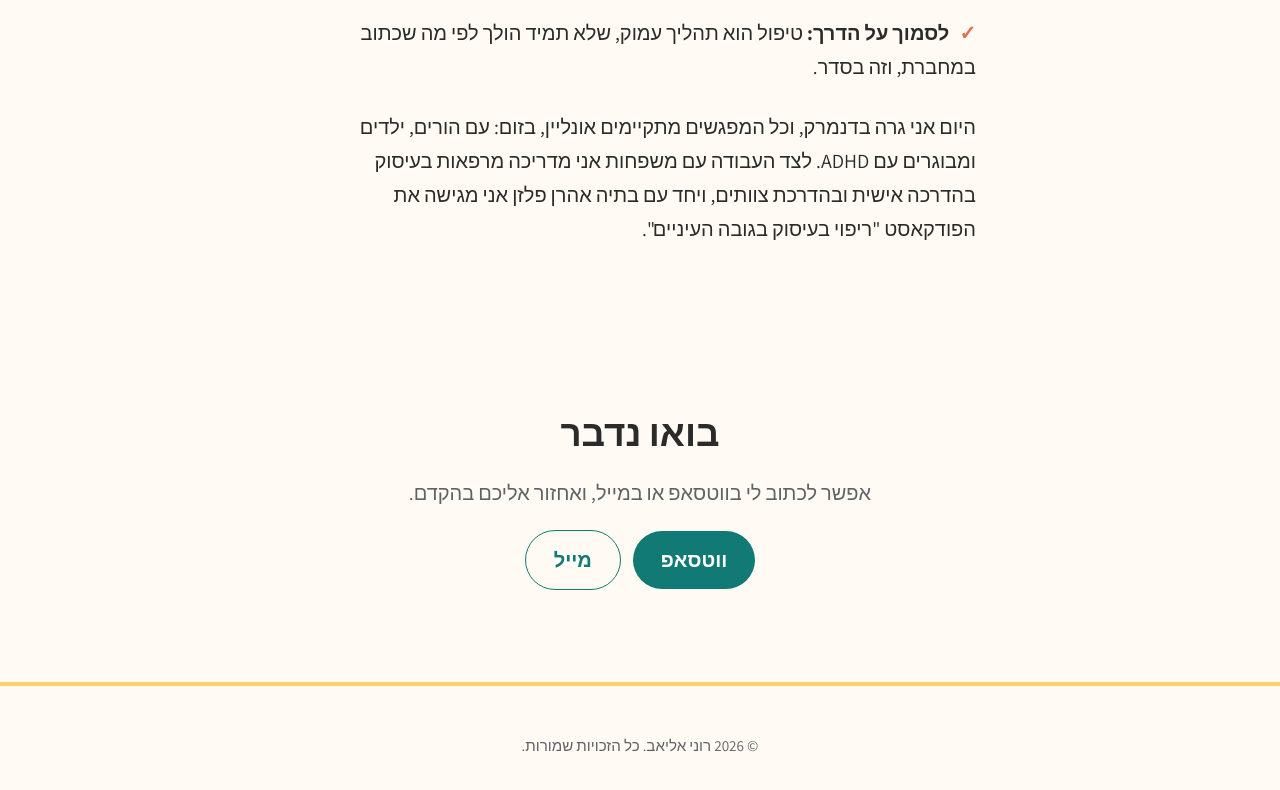
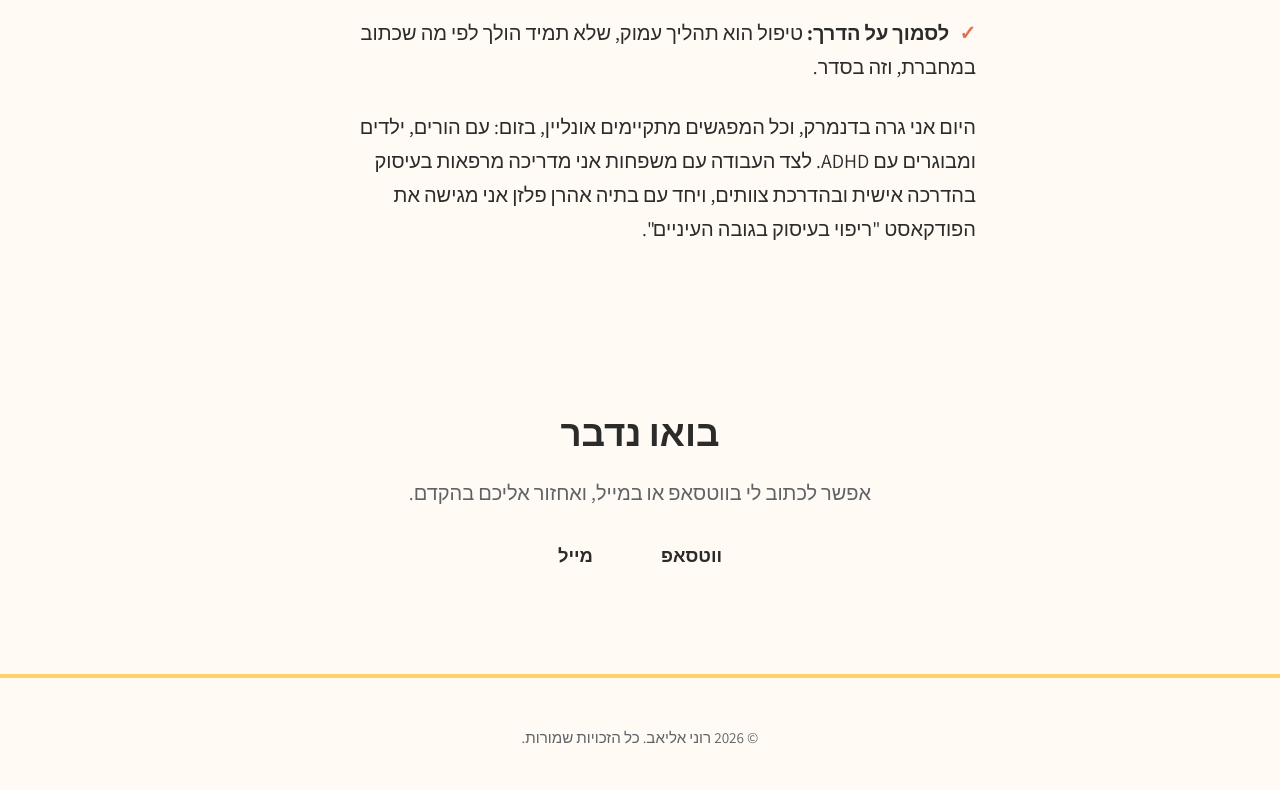
Before and after one commit to eliavroni/roni.github.io, an Astro site: page / in a window 1280 px wide. Shown: the part 2487-3277 px from the top of the page. Built offline with nearby package versions, Linux system fonts and the light colour scheme; Astro itself is replaced by a stand-in of ours.

Commit message:
Contact buttons highlight on hover only

```diff
--- a/src/pages/index.astro
+++ b/src/pages/index.astro
@@ -69,9 +69,9 @@ const services = [
       <h2>בואו נדבר</h2>
       <p class="lead" style="margin-inline:auto">אפשר לכתוב לי בווטסאפ או במייל, ואחזור אליכם בהקדם.</p>
       <p>
-        <a class="btn" href={CONTACT.whatsapp}>ווטסאפ</a>
+        <a class="btn btn-plain" href={CONTACT.whatsapp}>ווטסאפ</a>
         &nbsp;
-        <a class="btn btn-outline" href={CONTACT.email}>מייל</a>
+        <a class="btn btn-plain" href={CONTACT.email}>מייל</a>
       </p>
     </div>
   </section>
```
